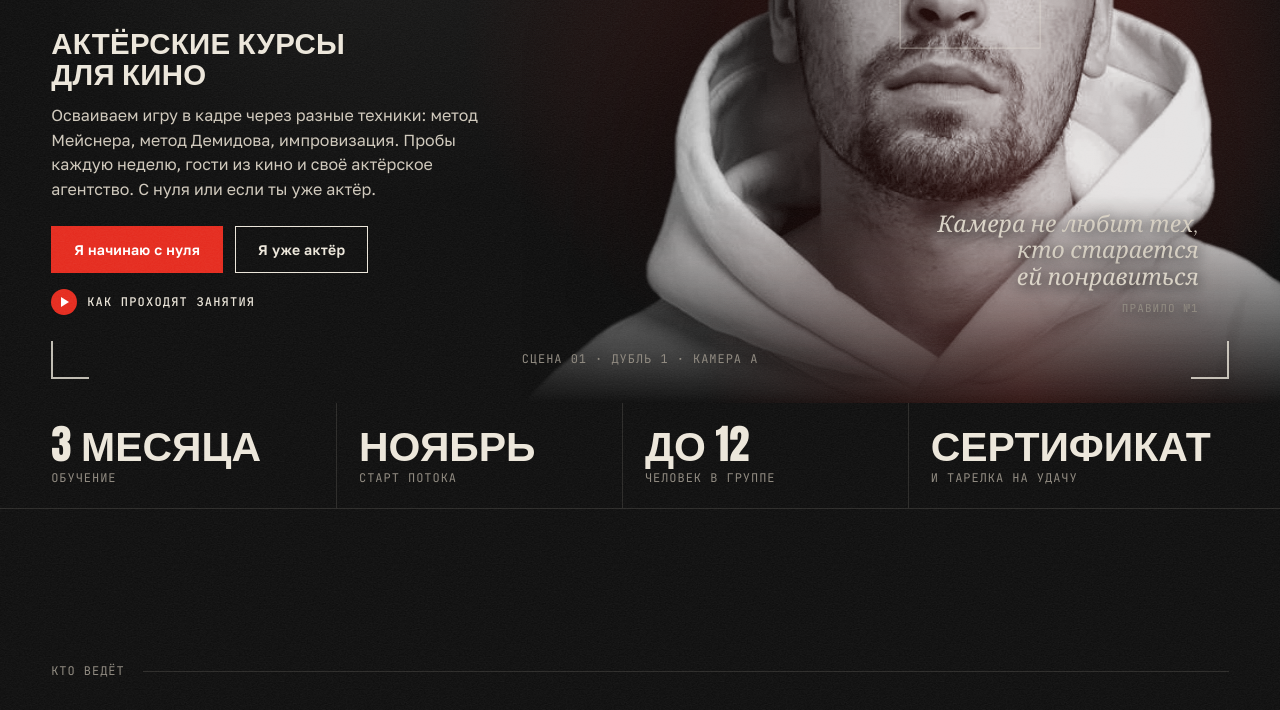
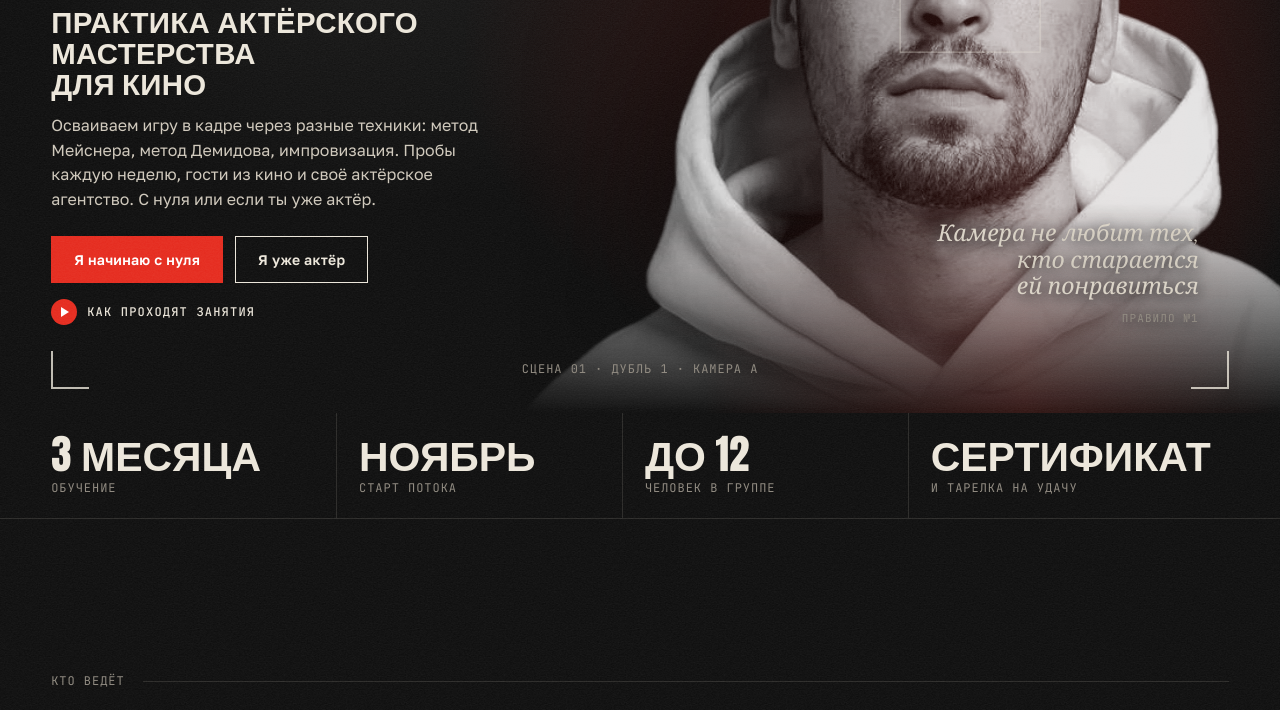
Before and after one commit to shumniyvlad-cell/motor-kaspranov, a plain HTML site: page index.html in a window 1280 px wide. Shown: the part 397-1107 px from the top of the page. Drawn offline with nearby package versions, Linux system fonts and the light colour scheme; a web font is replaced by a local one.

Commit message:
Hero: практика актёрского мастерства для кино
Co-Authored-By: Claude Opus 5.5 <noreply@anthropic.com>

```diff
--- a/index.html
+++ b/index.html
@@ -636,7 +636,7 @@ select{appearance:none;background-image:linear-gradient(45deg,transparent 50%,va
   </div>
   <div class="lead">
     <div class="w2m">без грима</div>
-    <div class="sub">Актёрские курсы<br>для кино</div>
+    <div class="sub">Практика актёрского мастерства<br>для кино</div>
     <p>Осваиваем игру в кадре через разные техники: метод Мейснера, метод Демидова, импровизация. Пробы каждую неделю, гости из кино и своё актёрское агентство. С нуля или если ты уже актёр.</p>
     <div class="row">
       <a href="#faculties" class="btn red" data-tabgo="2">Я начинаю с нуля</a>
```
